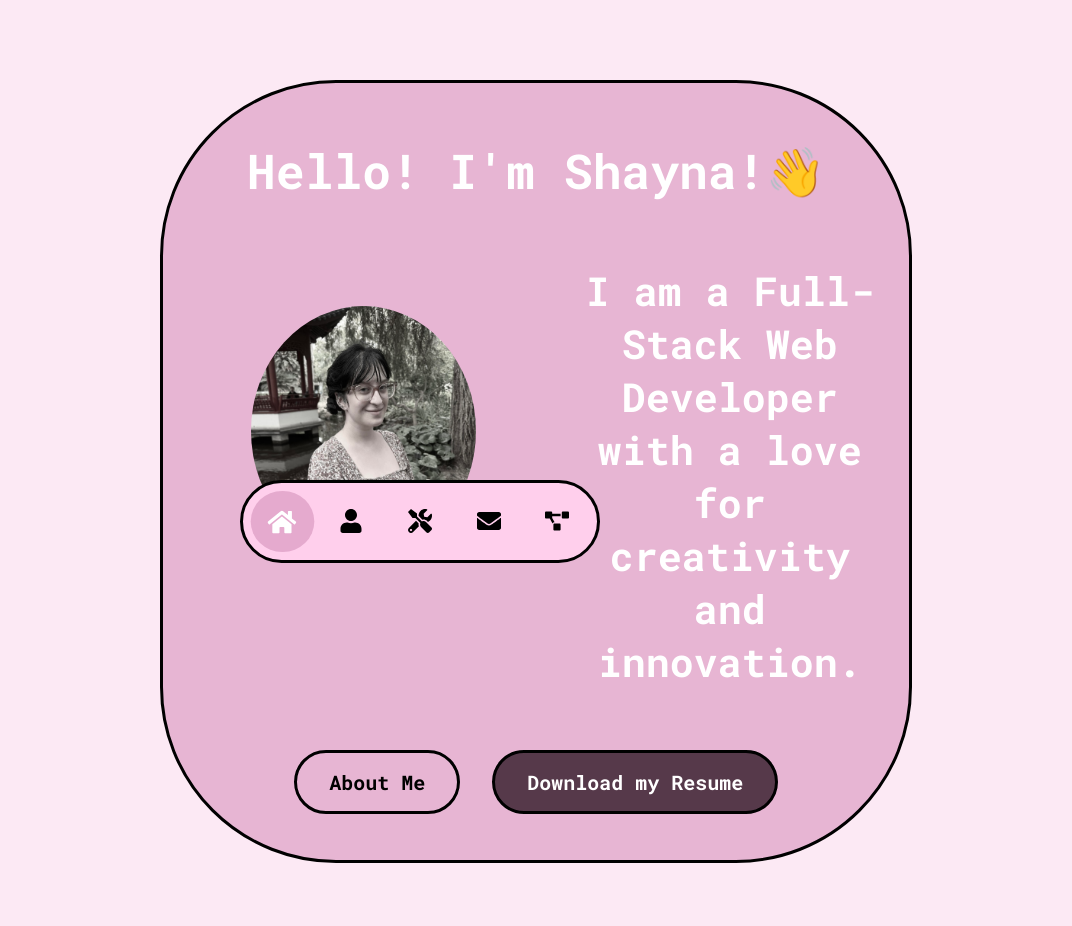
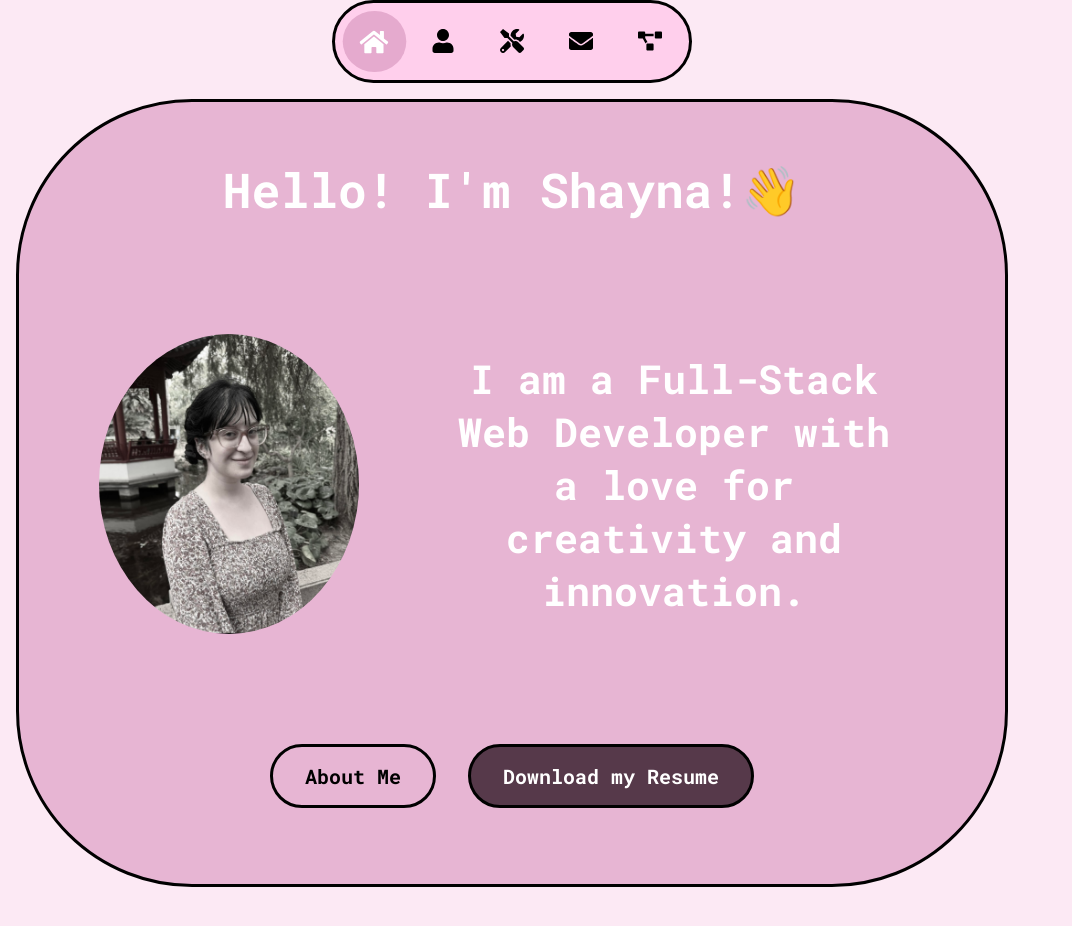
Before and after one commit to ShaynaMBarclay/AboutShayna, a React (Vite) app: page / in a window 1024 px wide. Shown: the top 926 px of the page, 1072 px wide, since content can reach past the window. After the commit the page ends 903 px from the top, so only its background shows below. Built offline with nearby package versions, Linux system fonts and the light colour scheme.

Commit message:
fixed tablet version

```diff
--- a/src/App.css
+++ b/src/App.css
@@ -530,47 +530,57 @@ button:hover {
 
 /*TABLETS*/
 
-@media (min-width: 769px) and (max-width: 1025px) {
+@media (min-width: 768px) and (max-width: 1025px) {
   .vertical-navbar {
-    top: 30rem;
-    left: 15rem;
-    gap: 10px;
+    width: auto;
     max-width: 450px;
+    margin: 0 auto;
+    left: 0;
+    right: 0;
+    position: relative;
   }
 
   .navbar-links {
     flex-direction: row;
+    justify-content: center;
+    gap: 1rem;
    }
 
    /* HER0 SECTION */
   .hero {
-    margin: 5rem 10rem 10rem 10rem;
+    margin: 1rem;
     padding: 1rem;
   }
 
   .middle-hero {
-    margin: 0.8rem 1.2rem 1rem;
+    margin: 2rem;
   }
 
   .profile-picture {
-    width: 250px;
-    height: 250px;
-    margin-left: 53px;
-    margin-right: 109px;
-    margin-top: -75px;
-
-    }
+    width: 260px;
+    height: 300px;
+    margin: 2rem;
+  }
 
   .buttons-homepage {
-    margin-bottom: 30px;
+    margin-bottom: 60px;
   }
 
    /*ABOUT ME*/
   .about-me {
-    margin: 10rem 2rem 10rem 2rem;
+    font-size: 22px;
+    margin: 3rem 1rem 2rem 2rem;
   }
+
   .divider {
-    margin: 0 15px;
+    margin: 0 17px;
+  }
+
+  .skills-boxes {
+    display: flex;
+  flex-direction: column;
+  gap: 1rem;
+  margin: 1rem 2rem;
   }
 
   .button-aboutme:hover {
@@ -579,15 +589,27 @@ button:hover {
 
   /* SKILLS */
   .webdevskills {
-    margin: 8rem 1rem 0rem 1rem;
+    border-radius: 36px;
+    margin: 2rem 2rem 1rem;
+    padding: 2rem;
+    font-size: 16px;
+
+  }
+
+  .skill-badge {
+   display: grid;
+   grid-template-columns: 1fr 1fr;
+   gap: 1rem 2rem;
+   margin: 1rem;
+   padding: 1rem 1rem 1rem 0.2rem;
   }
 
   .skill-badge .badge span {
-  font-size: 1.2rem;
+  font-size: 1rem;
   }
 
   .skill-badge .badge small {
-  margin-top: 0.2rem;
+  margin: 0.3rem;
   font-size: 1rem;
   }
 
@@ -621,7 +643,9 @@ button:hover {
     }
 }
 
-@media screen and (min-width: 300px) and (max-width: 768px) {
+/* PHONES */
+
+@media screen and (min-width: 300px) and (max-width: 767px) {
   .vertical-navbar {
     padding: 1rem, 1rem, 1rem, 1rem;
     left: 2rem;
--- a/src/App.jsx
+++ b/src/App.jsx
@@ -12,7 +12,6 @@ import Navbar from "./components/Navbar";
 function App() {
   return (
     <>
-
 
 
     <div className= "page-container">
```
